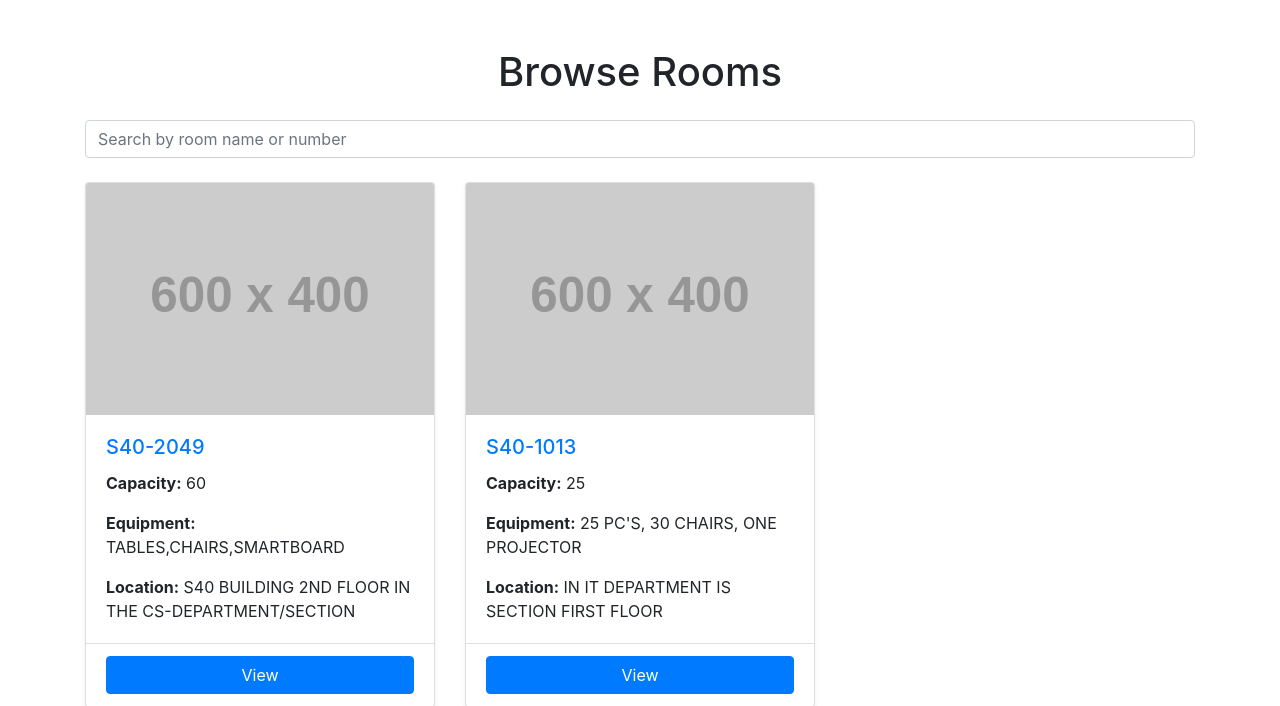
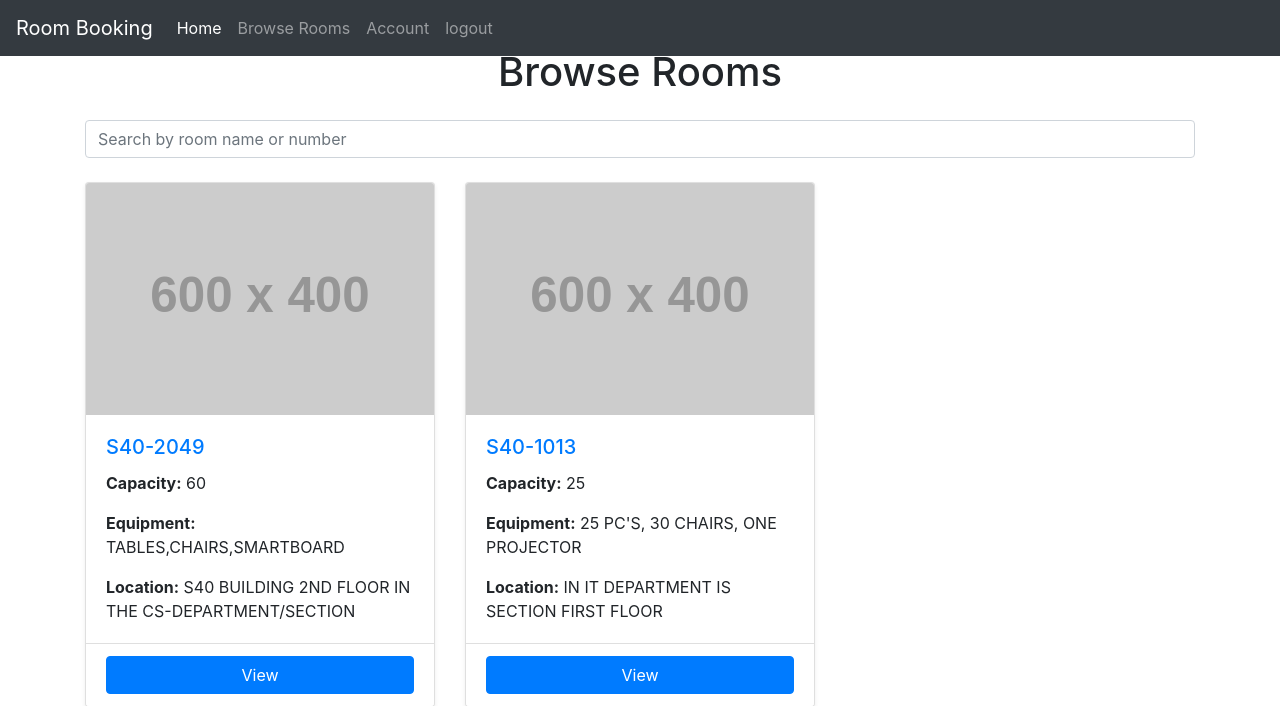
Before and after one commit to StoicTylerDurden/itcs333-project, a PHP site: page /View_room_fazil.php in a window 1280 px wide. Shown: the top 706 px of the page. Run offline with PHP 8.4, Linux system fonts and the light colour scheme; a user stored in the database is signed in; data comes from the database, SQL or seed files in the repository; grey boxes labelled with a size stand in for pictures from a placeholder-image service; some libraries are stand-ins or nearby versions.

Commit message:
Added Navbar

```diff
--- a/View_room_fazil.php
+++ b/View_room_fazil.php
@@ -1,6 +1,9 @@
 <?php
 include "db_connect.php";
 session_start();
+
+// The navbar should be included in all pages
+include "navbar.php";
 
 // Ensure user is logged in
 if (!isset($_SESSION['USER_ID'])) {
--- a/booking_system_fazil.php
+++ b/booking_system_fazil.php
@@ -1,5 +1,8 @@
 <?php
 session_start();
+// The navbar should be included in all pages
+include "navbar.php";
+
 unset($_SESSION['Array_booked']);
 include "db_connect.php";
 // Ensure 'Array_booked' is initialized properly
--- /dev/null
+++ b/navbar.php
@@ -0,0 +1,24 @@
+<!-- I took this from bootstrap -->
+<nav class="navbar navbar-expand-lg navbar navbar-dark bg-dark fixed-top">
+  <a class="navbar-brand" href="#">Room Booking</a>
+  <button class="navbar-toggler" type="button" data-toggle="collapse" data-target="#navbarNav" aria-controls="navbarNav" aria-expanded="false" aria-label="Toggle navigation">
+    <span class="navbar-toggler-icon"></span>
+  </button>
+  <div class="collapse navbar-collapse" id="navbarNav">
+    <ul class="navbar-nav">
+      <li class="nav-item active">
+        <a class="nav-link" href="home.php">Home <span class="sr-only">(current)</span></a>
+      </li>
+      <li class="nav-item">
+        <a class="nav-link" href="View_room_fazil.php">Browse Rooms <span class="sr-only">(current)</span></a>
+      </li>
+      <li class="nav-item">
+        <a class="nav-link" href="account.php">Account</a>
+      </li>
+      <li class="nav-item">
+        <a class="nav-link" href="logout.php">logout</a>
+      </li>
+
+    </ul>
+  </div>
+</nav>
--- a/process_booking_fazil.php
+++ b/process_booking_fazil.php
@@ -2,6 +2,8 @@
 session_start();
 include "db_connect.php"; // Include database connection
 
+// The navbar should be included in all pages
+include "navbar.php";
 
 $user_id = $_SESSION['USER_ID']; // Get user ID from session
 $room_name = $_SESSION['room_name']; // Get room name from session
```
